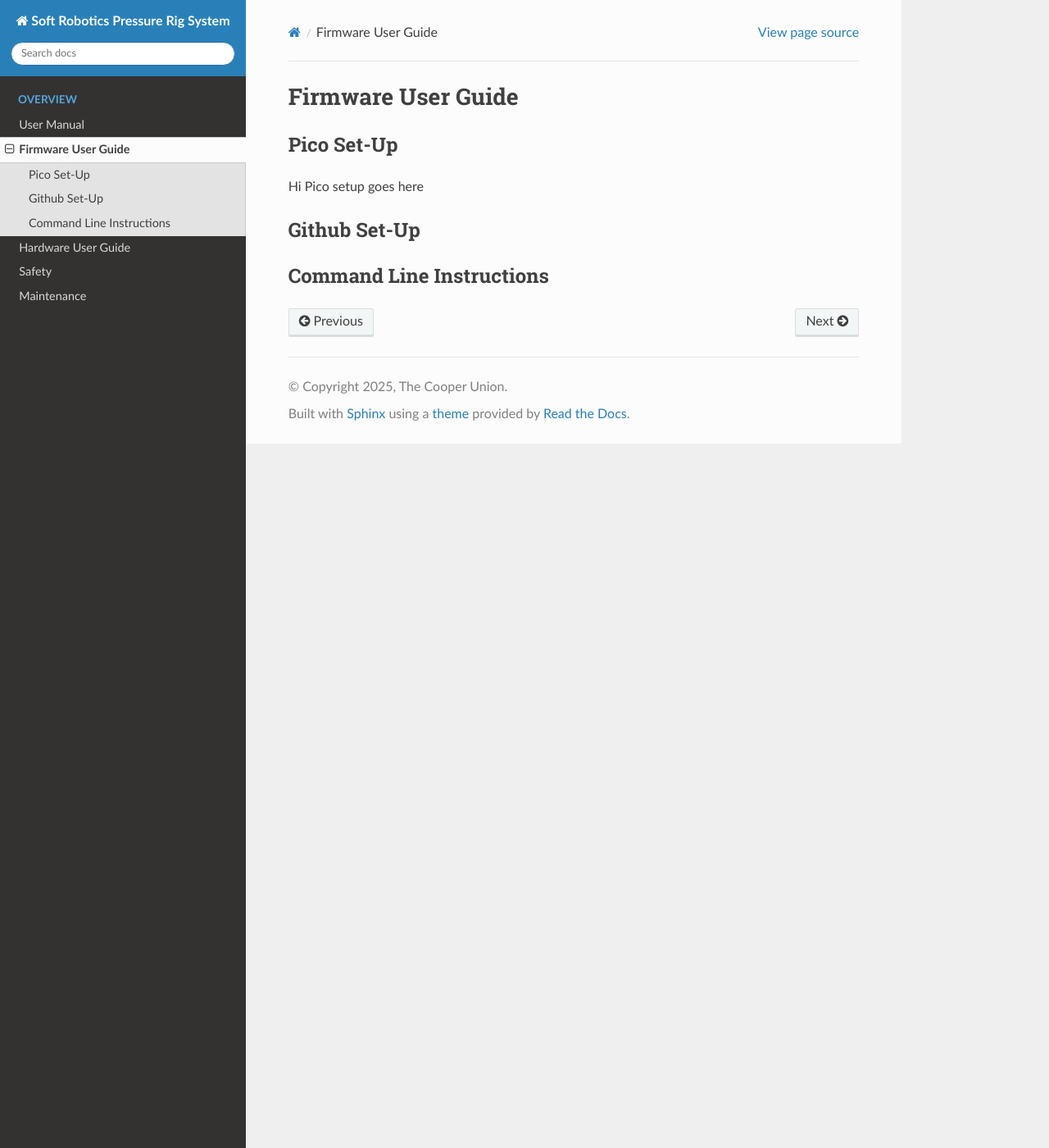
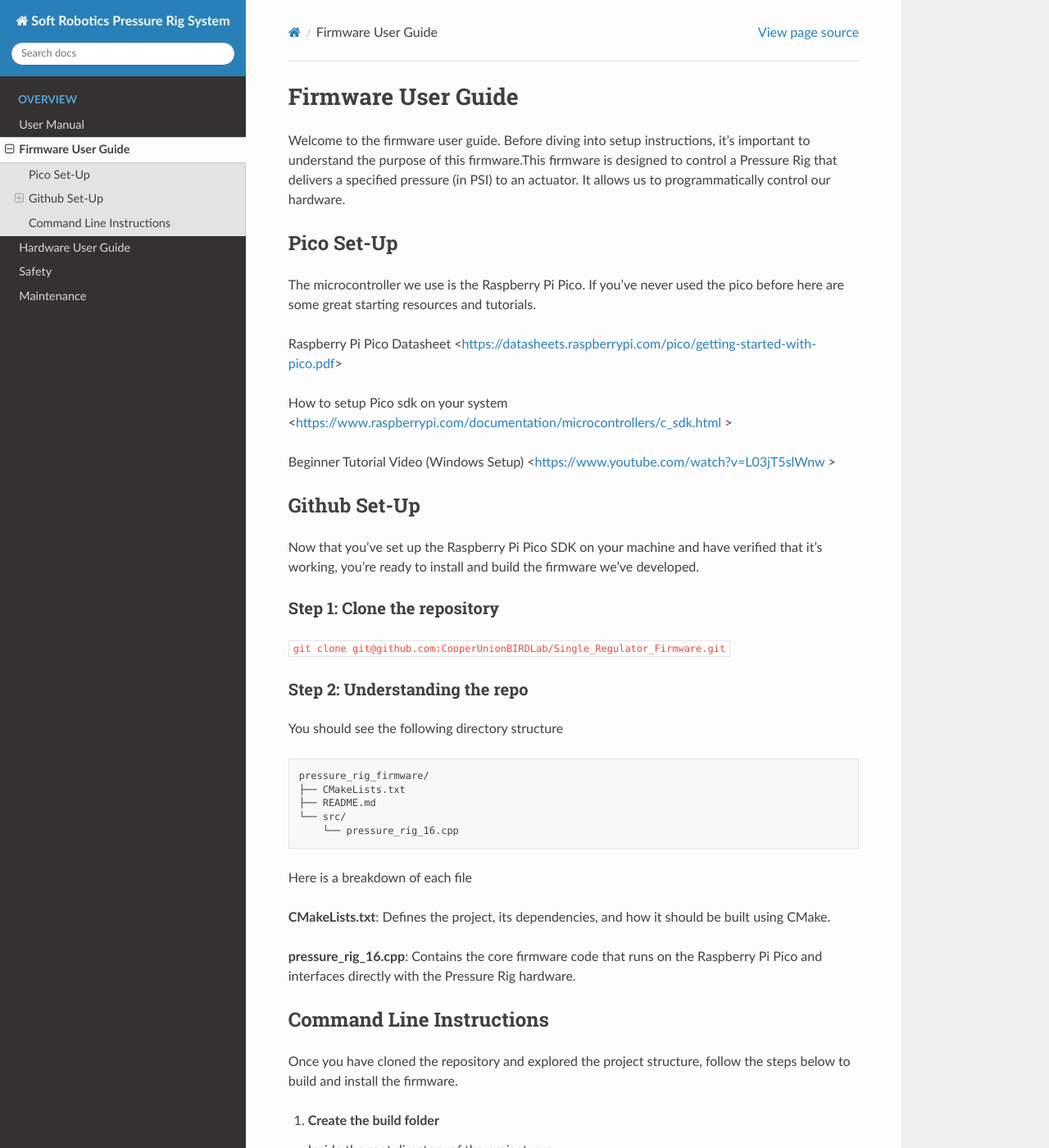
Before and after one commit to CooperUnionBIRDLab/Pressure_Rig_Docs, a Sphinx documentation site: the page built from docs/source/firmware_guide.rst, in a window 1280 px wide and 1400 px high. Shown: the whole window at 82% size. Built offline with Sphinx 7.4.7 and the Read the Docs theme 3.1.0, drawn with Linux system fonts in a browser that asks for light colours; some of the changed text lies outside the part shown.

Commit message:
Basic User Guide for firmware

```diff
--- a/docs/source/firmware_guide.rst
+++ b/docs/source/firmware_guide.rst
@@ -1,12 +1,85 @@
 Firmware User Guide
-=================
+==================================
+
+Welcome to the firmware user guide. Before diving into setup instructions, it's important to understand the purpose of this firmware.This firmware is designed to control a Pressure Rig that delivers a specified pressure (in PSI) to an actuator. It allows us to programmatically control our hardware.
 
 Pico Set-Up
--------
-Hi Pico setup goes here
+--------------
+The microcontroller we use is the Raspberry Pi Pico. If you’ve never used the pico before here are some great starting resources and tutorials.
+
+Raspberry Pi Pico Datasheet <https://datasheets.raspberrypi.com/pico/getting-started-with-pico.pdf>
+
+How to setup Pico sdk on your system <https://www.raspberrypi.com/documentation/microcontrollers/c_sdk.html >
+
+Beginner Tutorial Video (Windows Setup) <https://www.youtube.com/watch?v=L03jT5slWnw >
 
 Github Set-Up
-------
+-------------
+Now that you've set up the Raspberry Pi Pico SDK on your machine and have verified that it's working, you're ready to install and build the firmware we've developed.
+
+Step 1: Clone the repository
+^^^^^^^^^^^^^^^^^^^^^^^^^^^^
+
+``git clone git@github.com:CooperUnionBIRDLab/Single_Regulator_Firmware.git``
+
+Step 2: Understanding the repo
+^^^^^^^^^^^^^^^^^^^^^^^^^^^^^^
+You should see the following directory structure
+
+.. code-block:: text
+
+   pressure_rig_firmware/
+   ├── CMakeLists.txt
+   ├── README.md
+   └── src/
+       └── pressure_rig_16.cpp
+
+Here is a breakdown of each file
+
+**CMakeLists.txt**: Defines the project, its dependencies, and how it should be built using CMake.
+
+**pressure_rig_16.cpp**: Contains the core firmware code that runs on the Raspberry Pi Pico and interfaces directly with the Pressure Rig hardware.
+
 
 Command Line Instructions
-------
+------------------------------
+Once you have cloned the repository and explored the project structure, follow the steps below to build and install the firmware.
+
+1. **Create the build folder**
+
+   Inside the root directory of the project, run:
+
+   .. code-block:: bash
+
+      mkdir -p build && cd build
+
+2. **Generate build files with CMake**
+
+   Inside the `build/` directory, run:
+
+   .. code-block:: bash
+
+      cmake ..
+
+3. **Compile the firmware**
+
+   If the CMake step succeeds, build the project with:
+
+   .. code-block:: bash
+
+      make
+
+4. **Flash the firmware to the Pico**
+
+   After compiling, put your Raspberry Pi Pico into boot mode. Then either:
+
+   - Drag and drop the newly generated `.uf2` file onto the Pico's USB drive.
+   - Or use the following command (replace `[command goes here]` with the actual command):
+
+     .. code-block:: bash
+
+        [command goes here]
+
+5. **Finish installation**
+
+   Once the `.uf2` file is copied, disconnect the Pico from the computer. The firmware should now be running.
```
